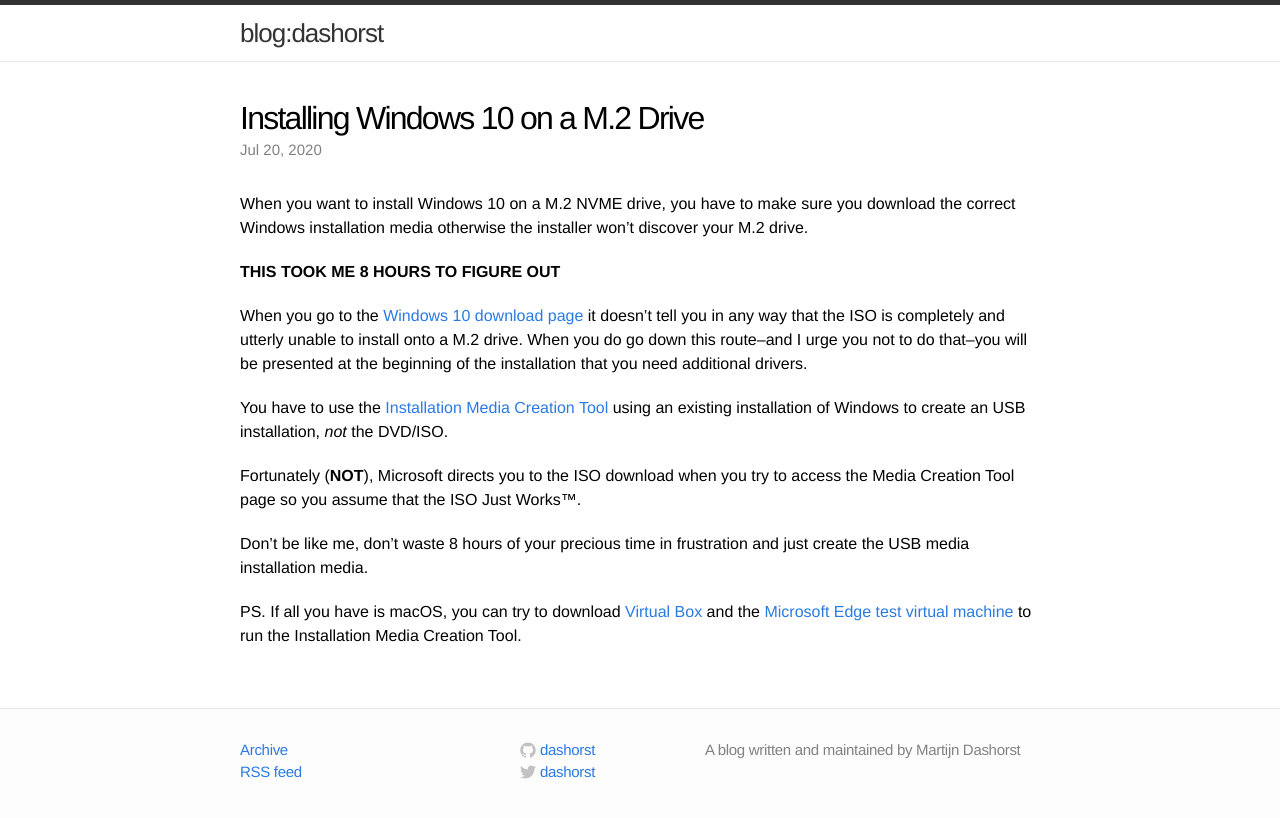
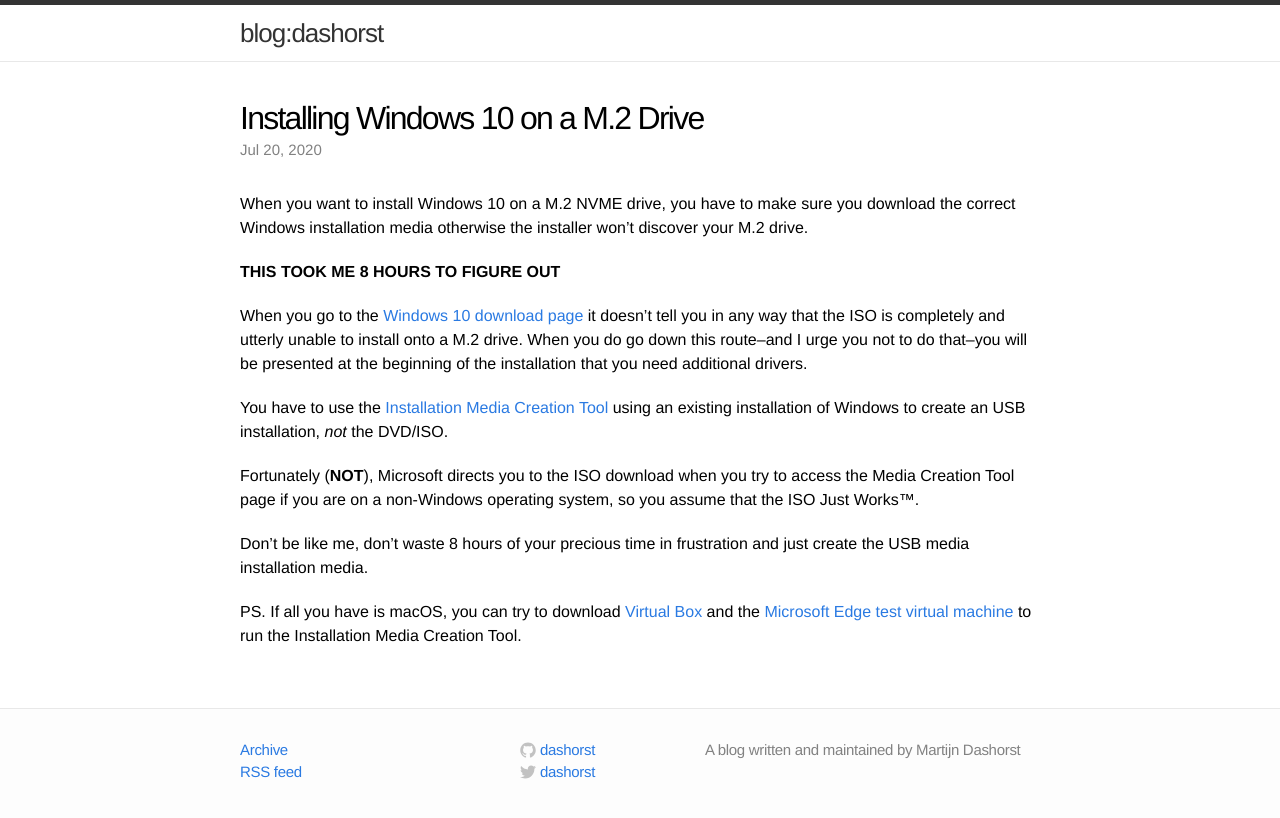
Before and after one commit to dashorst/martijndashorst.com, a Jekyll site: the page built from _posts/2020/2020-07-20-windows-10-on-m2.md, in a window 1280 px wide. Shown: the top 818 px of the page. Built offline with Jekyll 4.4.1, drawn with Linux system fonts in a browser that asks for light colours.

Commit message:
Update 2020-07-20-windows-10-on-m2.md

```diff
--- a/_posts/2020/2020-07-20-windows-10-on-m2.md
+++ b/_posts/2020/2020-07-20-windows-10-on-m2.md
@@ -22,8 +22,8 @@
 the DVD/ISO.
 
 Fortunately (**NOT**), Microsoft directs you to the ISO download when
-you try to access the Media Creation Tool page so you assume that the
-ISO Just Works™.
+you try to access the Media Creation Tool page if you are on a
+non-Windows operating system, so you assume that the ISO Just Works™.
 
 Don't be like me, don't waste 8 hours of your precious time in
 frustration and just create the USB media installation media.
```
